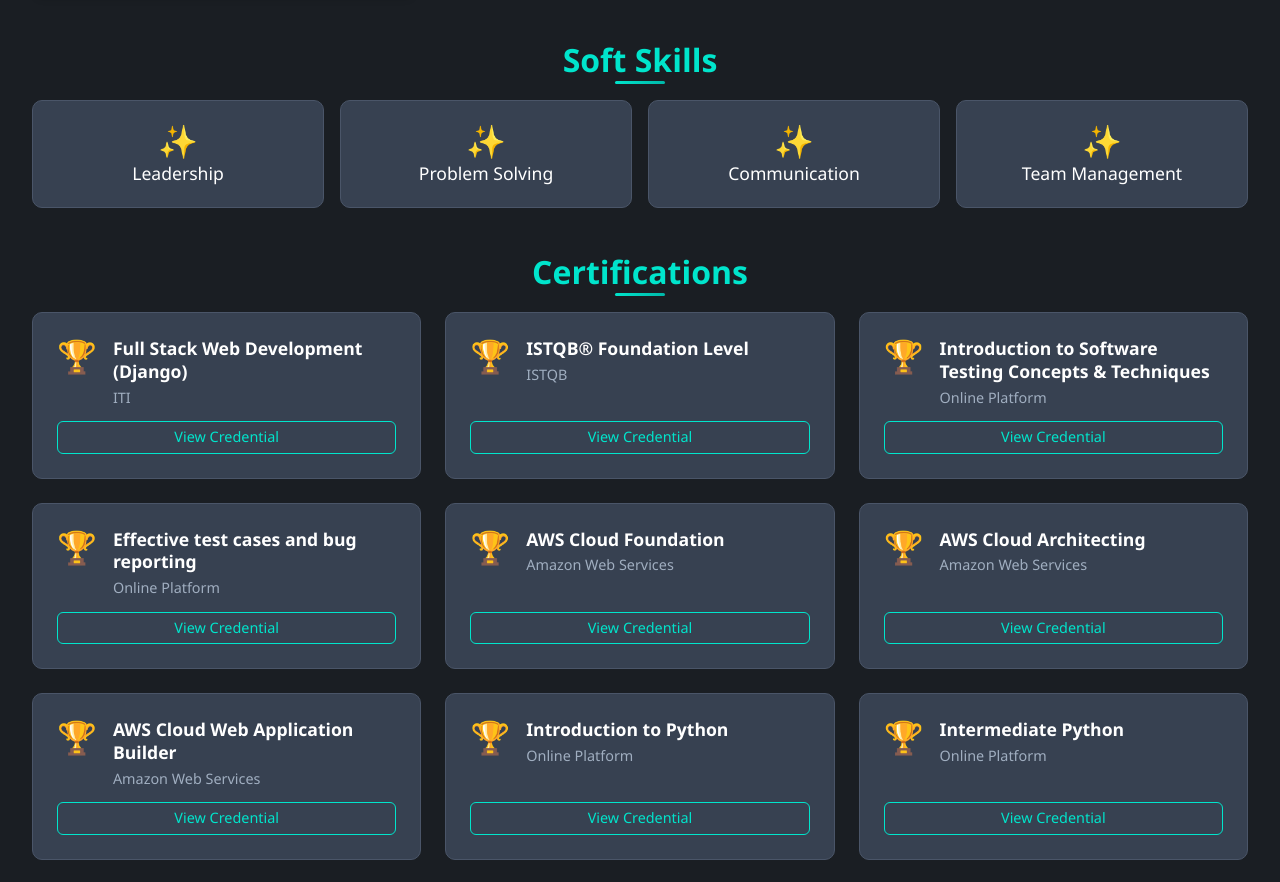
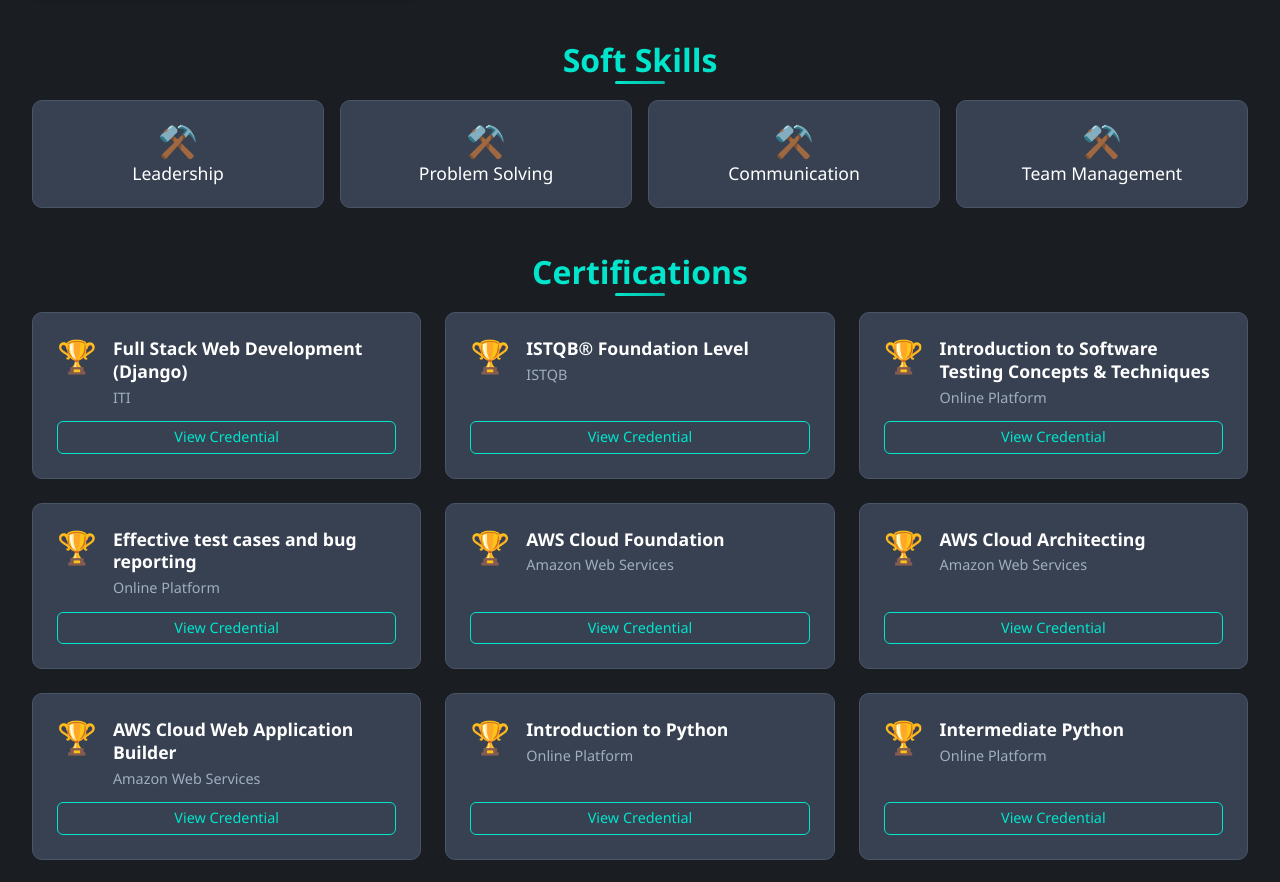
Before and after one commit to mhmd-ashrf-saad/Portfolio, an Angular app: page /skills in a window 1280 px wide. Shown: the part 1480-2362 px from the top of the page. Built offline with nearby package versions, Linux system fonts and the light colour scheme; a web font is replaced by a local one.

Commit message:
skills page change icons

```diff
--- a/src/app/skills/skills.html
+++ b/src/app/skills/skills.html
@@ -103,7 +103,7 @@
     <div class="soft-skills-grid">
       @for (skill of softSkills; track skill) {
         <div class="soft-skill-item">
-          <div class="soft-skill-icon">✨</div>
+          <div class="soft-skill-icon">⚒️</div>
           <span class="soft-skill-name">{{ skill }}</span>
         </div>
       }
```
